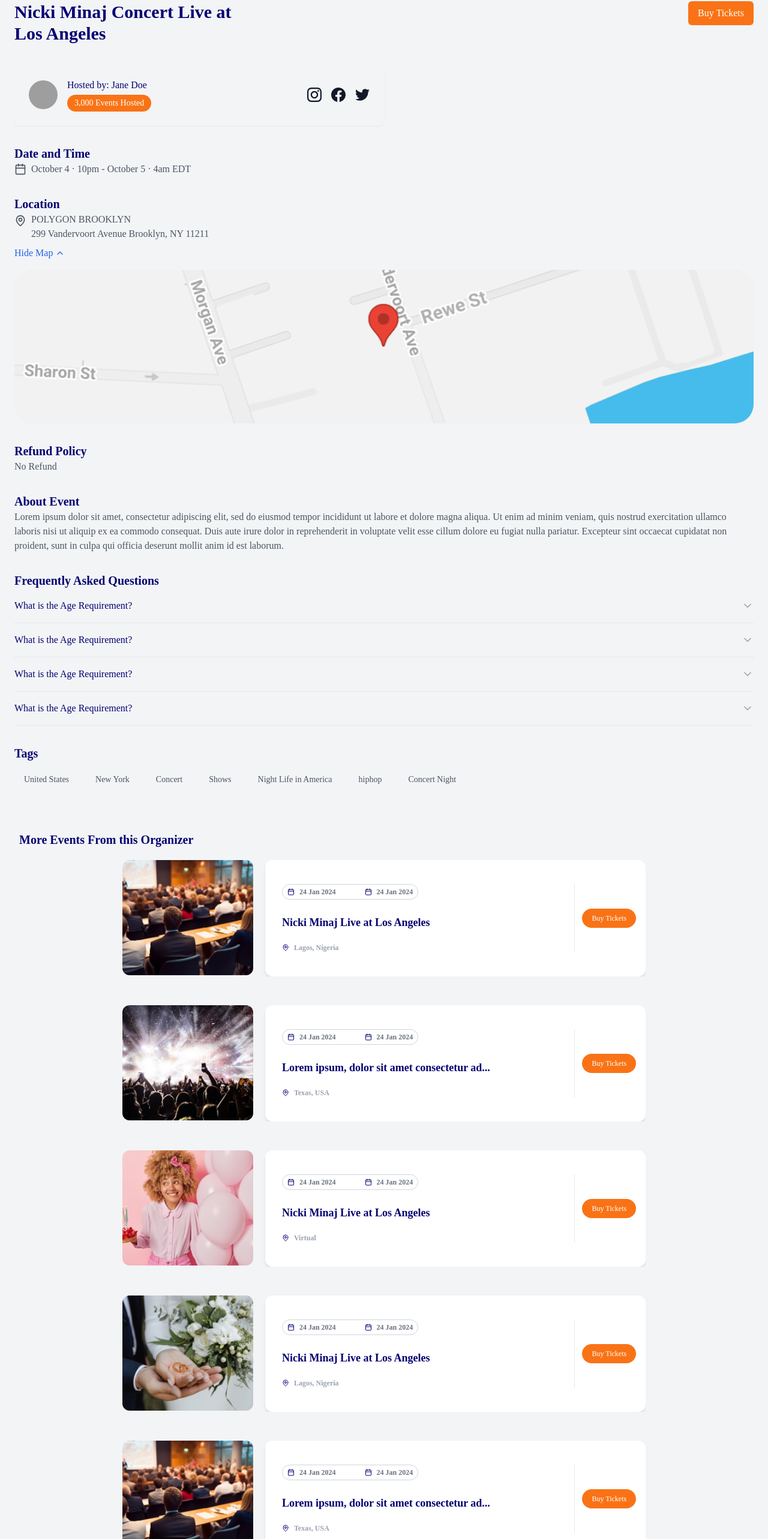
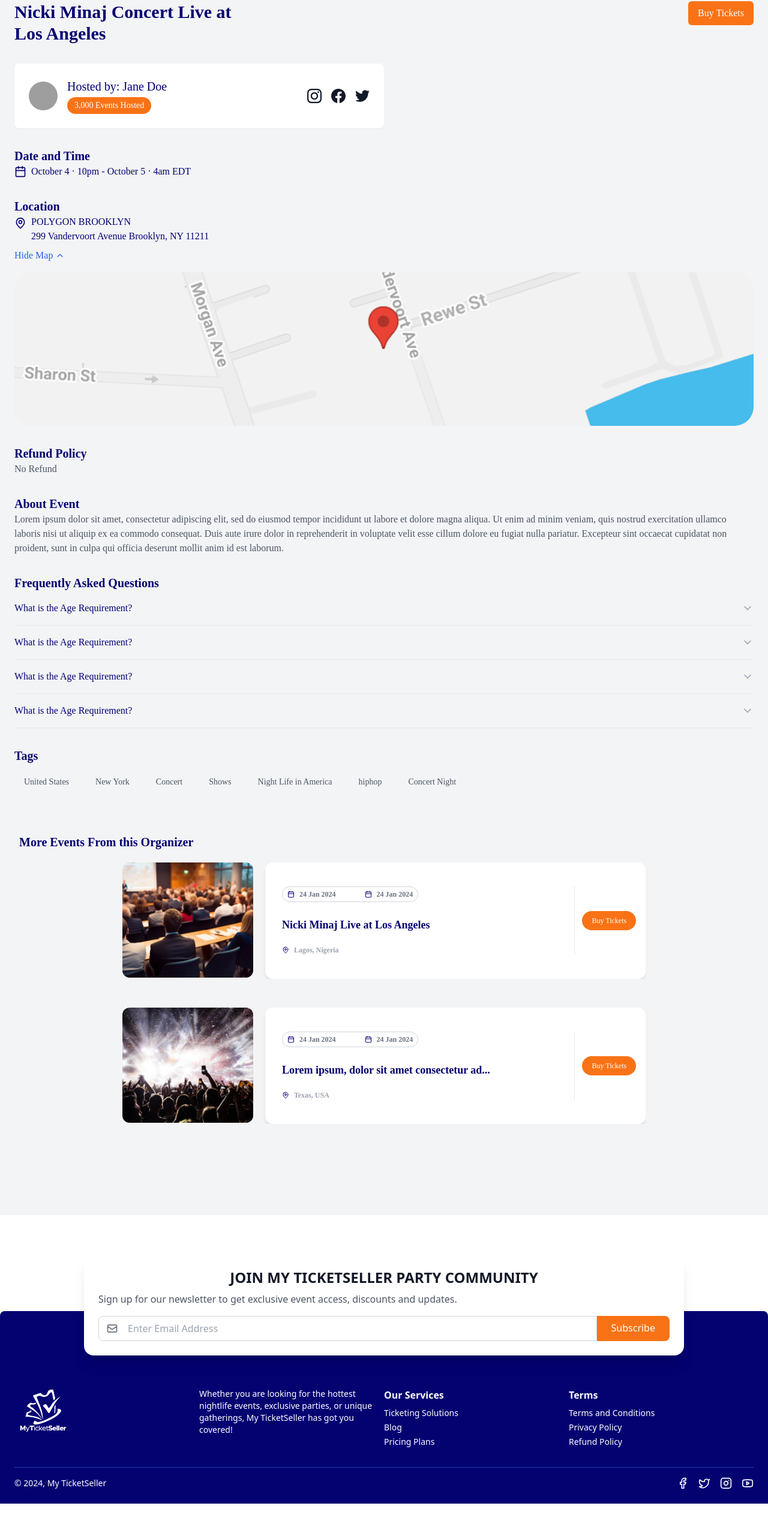
Before and after one commit to TheEcommerceBoss/myticketseller-frontend-old, a React (Vite) app: page /event/view/1 in a window 1280 px wide. Shown: the part 812-3378 px from the top of the page at 60% size. After the commit the page ends 3319 px from the top, so only its background shows below. Built offline with nearby package versions, Linux system fonts and the light colour scheme; grey boxes are pictures that could not be loaded; a web font is replaced by a local one.

Commit message:
updated the events page

```diff
--- a/src/components/(events)/ViewEvents.jsx
+++ b/src/components/(events)/ViewEvents.jsx
@@ -45,7 +45,7 @@
 
 // Host Info Component
 const HostInfo = ({ theme }) => (
-    <div className="bg-gray-100 lg:w-1/2 rounded-lg p-6 shadow-sm mb-8">
+    <div className={`lg:w-1/2 rounded-lg p-6 shadow-sm mb-8 ${theme === 'dark' ? 'bg-gray-500' : 'bg-white '}`}>
         <div className="flex items-center gap-4">
             <img
                 src={user}
@@ -53,7 +53,7 @@
                 className="w-12 h-12 object-cover object-center rounded-full"
             />
             <div className="flex-grow">
-                <div className="text-[#040171] font-medium">Hosted by: Jane Doe</div>
+                <div className={`text-xl font-medium  ${theme === 'dark' ? 'text-white' : 'text-[#040171]'}`}  >Hosted by: Jane Doe</div>
                 <div className="bg-orange-500 text-white text-sm px-3 py-1 rounded-full inline-block mt-1">
                     3,000 Events Hosted
                 </div>
@@ -83,7 +83,7 @@
 const DateTime = ({ theme }) => (
     <div className="mb-8">
         <h2 className={`text-xl font-bold  ${theme === 'dark' ? 'text-white' : 'text-[#040171]'}`}>Date and Time</h2>
-        <div className="flex items-center gap-2 text-gray-600">
+        <div className={`flex items-center gap-2 ${theme === 'dark' ? 'text-gray-400' : 'text-[#040171]'}`}>
             <Calendar className="w-5 h-5" />
             <span>October 4 · 10pm - October 5 · 4am EDT</span>
         </div>
@@ -97,7 +97,7 @@
     return (
         <div className="mb-8">
             <h2 className={`text-xl font-bold  ${theme === 'dark' ? 'text-white' : 'text-[#040171]'}`}>Location</h2>
-            <div className="flex items-start gap-2 text-gray-600">
+            <div className={`flex items-start gap-2 ${theme === 'dark' ? 'text-gray-400' : 'text-[#040171]'}`}>
                 <MapPin className="w-5 h-5 mt-1" />
                 <div>
                     <div className="font-medium">POLYGON BROOKLYN</div>
@@ -214,40 +214,6 @@
             description: "This is a description for event 2, It will show some info about this event.",
             image: event2Image,
         },
-
-        {
-            id: 3,
-            title: "Nicki Minaj Live at Los Angeles",
-            date: "24 Jan 2024",
-            location: "Virtual",
-            description: "This is a description for event 3, It will show some info about this event.",
-            image: event3Image,
-        },
-        {
-            id: 4,
-            title: "Nicki Minaj Live at Los Angeles",
-            date: "24 Jan 2024",
-            location: "Lagos, Nigeria",
-            description: "This is a description for event 1, It will show some info about this event.",
-            image: event4Image,
-        },
-        {
-            id: 5,
-            title: "        Lorem ipsum, dolor sit amet consectetur adipisicing elit. Dolorum pariatur repellat quaerat eius, ratione accusamus at officia voluptatibus, numquam error eligendi est iusto ab, saepe dignissimos quam dolore. Voluptas amet corporis, ut rem suscipit cumque dolore commodi nemo nesciunt adipisci architecto aliquid maiores, quam non optio, fuga consequatur quo laboriosam?",
-            date: "24 Jan 2024",
-            location: "Texas, USA",
-            description: "This is a description for event 2, It will show some info about this event.",
-            image: eventImage,
-        },
-
-        {
-            id: 6,
-            title: "Nicki Minaj Live at Los Angeles",
-            date: "24 Jan 2024",
-            location: "Virtual",
-            description: "This is a description for event 3, It will show some info about this event.",
-            image: event3Image,
-        },
     ];
 
 
@@ -265,12 +231,12 @@
 
                 <div className="mb-8">
                     <h2 className={`text-xl font-bold  ${theme === 'dark' ? 'text-white' : 'text-[#040171]'}`}>Refund Policy</h2>
-                    <p className={`${theme === 'dark' ? 'text-white' : 'text-gray-600'}`}>No Refund</p>
+                    <p className={`${theme === 'dark' ? 'text-gray-400' : 'text-gray-600'}`}>No Refund</p>
                 </div>
 
                 <div className="mb-8">
                     <h2 className={`text-xl font-bold  ${theme === 'dark' ? 'text-white' : 'text-[#040171]'}`}>About Event</h2>
-                    <p className={`${theme === 'dark' ? 'text-white' : 'text-gray-600'}`}>
+                    <p className={`${theme === 'dark' ? 'text-gray-400' : 'text-gray-600'}`}>
                         Lorem ipsum dolor sit amet, consectetur adipiscing elit, sed do eiusmod tempor incididunt ut labore et dolore magna
                         aliqua. Ut enim ad minim veniam, quis nostrud exercitation ullamco laboris nisi ut aliquip ex ea commodo consequat.
                         Duis aute irure dolor in reprehenderit in voluptate velit esse cillum dolore eu fugiat nulla pariatur. Excepteur sint occaecat
```
